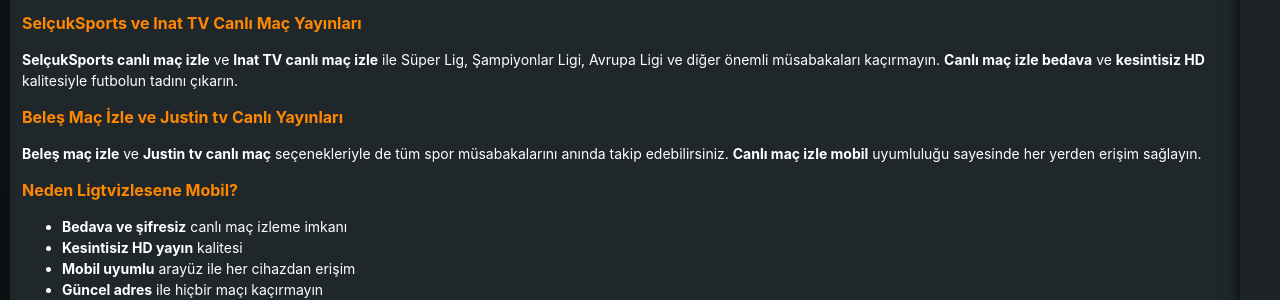
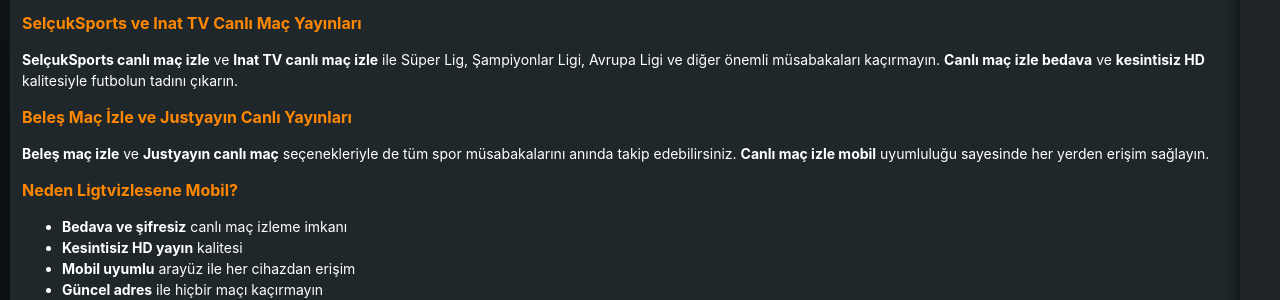
Before and after one commit to osdahd/ligtvizlesenemobil, a Jekyll site: the page kanal1.html, which Jekyll copies as it is, in a window 1280 px wide. Shown: the part 492-792 px from the top of the page. Built offline with Jekyll 4.4.1, drawn with Linux system fonts in a browser that asks for light colours.

Commit message:
Update kanal1.html

```diff
--- a/kanal1.html
+++ b/kanal1.html
@@ -4,8 +4,8 @@
   <meta charset="UTF-8">
   <meta name="viewport" content="width=device-width, initial-scale=1.0">
   <title>Taraftarium24 Canlı Maç İzle | Bein Sport 1 HD Bedava Kesintisiz - Ligtvizlesene Mobil</title>
-  <meta name="description" content="Canlı maç izle bedava HD! Taraftarium24, SelçukSports, Inat TV, Beleş Maç, Justin tv ve tüm spor müsabakalarını kesintisiz izleyin. Bein Sport 1 canlı yayın, şifresiz, mobil uyumlu, yüksek kalite.">
-  <meta name="keywords" content="Taraftarium24 canlı maç izle, canlı maç izle bedava, SelçukSports canlı maç izle HD, Inat TV canlı maç girişi, Bein Sport 1 canlı izle, bedava maç izle kesintisiz, Justin tv canlı maç, beleş maç izle, canlı maç izle mobil, canlı maç izle 2025">
+  <meta name="description" content="Canlı maç izle bedava HD! Taraftarium24, SelçukSports, Inat TV, Beleş Maç, Justyayın ve tüm spor müsabakalarını kesintisiz izleyin. Bein Sport 1 canlı yayın, şifresiz, mobil uyumlu, yüksek kalite.">
+  <meta name="keywords" content="Taraftarium24 canlı maç izle, canlı maç izle bedava, SelçukSports canlı maç izle HD, Inat TV canlı maç girişi, Bein Sport 1 canlı izle, bedava maç izle kesintisiz, Justyayın canlı maç, beleş maç izle, canlı maç izle mobil, canlı maç izle 2025">
 
   <style>
     :root{
@@ -166,8 +166,8 @@
   <h2>SelçukSports ve Inat TV Canlı Maç Yayınları</h2>
   <p><strong>SelçukSports canlı maç izle</strong> ve <strong>Inat TV canlı maç izle</strong> ile Süper Lig, Şampiyonlar Ligi, Avrupa Ligi ve diğer önemli müsabakaları kaçırmayın. <strong>Canlı maç izle bedava</strong> ve <strong>kesintisiz HD</strong> kalitesiyle futbolun tadını çıkarın.</p>
 
-  <h2>Beleş Maç İzle ve Justin tv Canlı Yayınları</h2>
-  <p><strong>Beleş maç izle</strong> ve <strong>Justin tv canlı maç</strong> seçenekleriyle de tüm spor müsabakalarını anında takip edebilirsiniz. <strong>Canlı maç izle mobil</strong> uyumluluğu sayesinde her yerden erişim sağlayın.</p>
+  <h2>Beleş Maç İzle ve Justyayın Canlı Yayınları</h2>
+  <p><strong>Beleş maç izle</strong> ve <strong>Justyayın canlı maç</strong> seçenekleriyle de tüm spor müsabakalarını anında takip edebilirsiniz. <strong>Canlı maç izle mobil</strong> uyumluluğu sayesinde her yerden erişim sağlayın.</p>
 
   <h2>Neden Ligtvizlesene Mobil?</h2>
   <ul>
```
